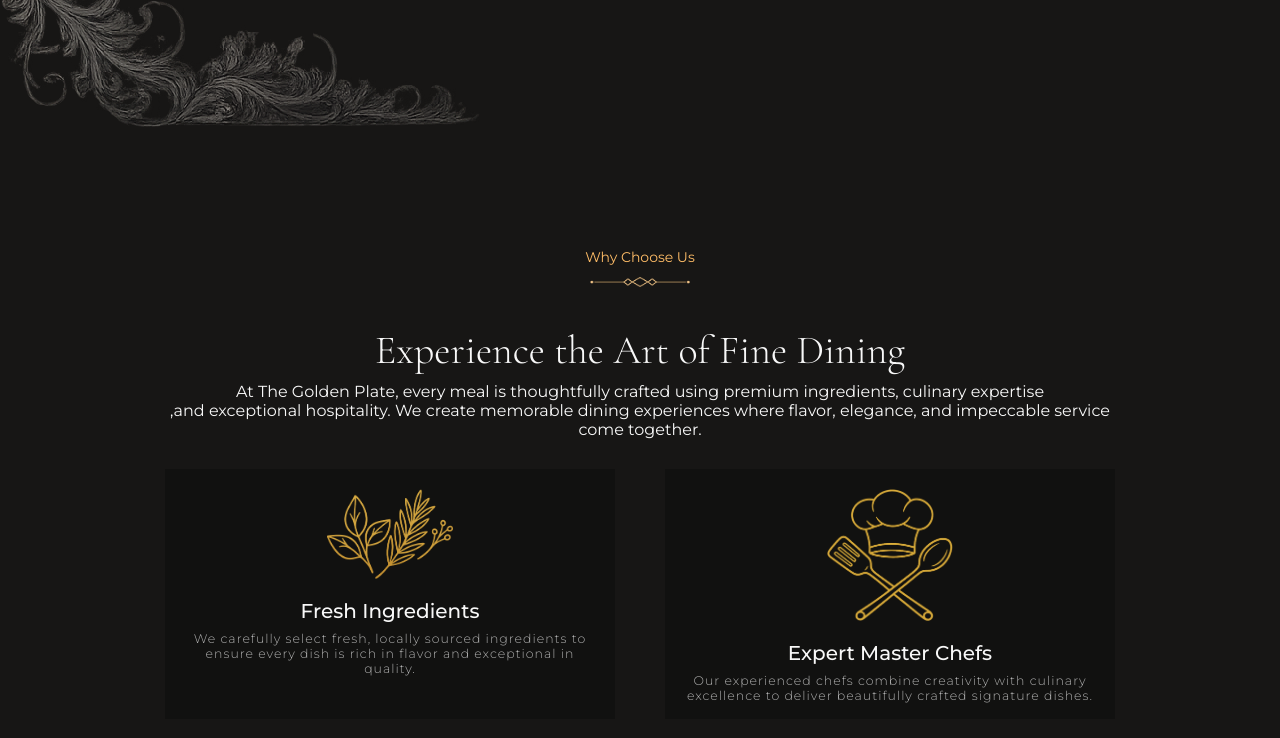
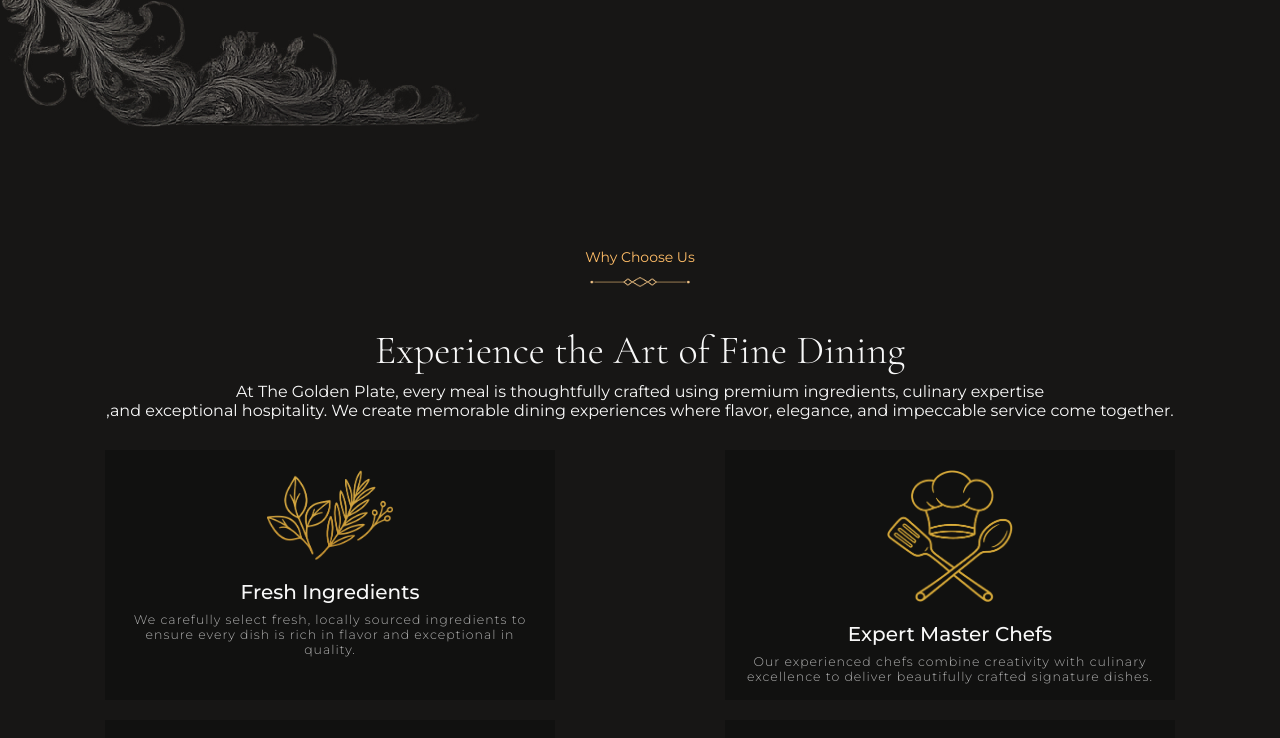
Before and after one commit to abdullah-full-stack-dev/golden-plate-restaurant, a React (Vite) app in the folder Frontend/: page / in a window 1280 px wide. Shown: the part 3960-4698 px from the top of the page. Built offline with nearby package versions, Linux system fonts and the light colour scheme.

Commit message:
Edited file

```diff
--- a/Frontend/src/CSS/WhyChooseUs.css
+++ b/Frontend/src/CSS/WhyChooseUs.css
@@ -60,6 +60,11 @@
 }
 
 @media (max-width:1440px) {
+
+    .WhyChooseUs-section {
+        padding: 100px 30px 70px;
+    }
+
     .WhyChooseUs-content {
         width: 100%;
     }
```
